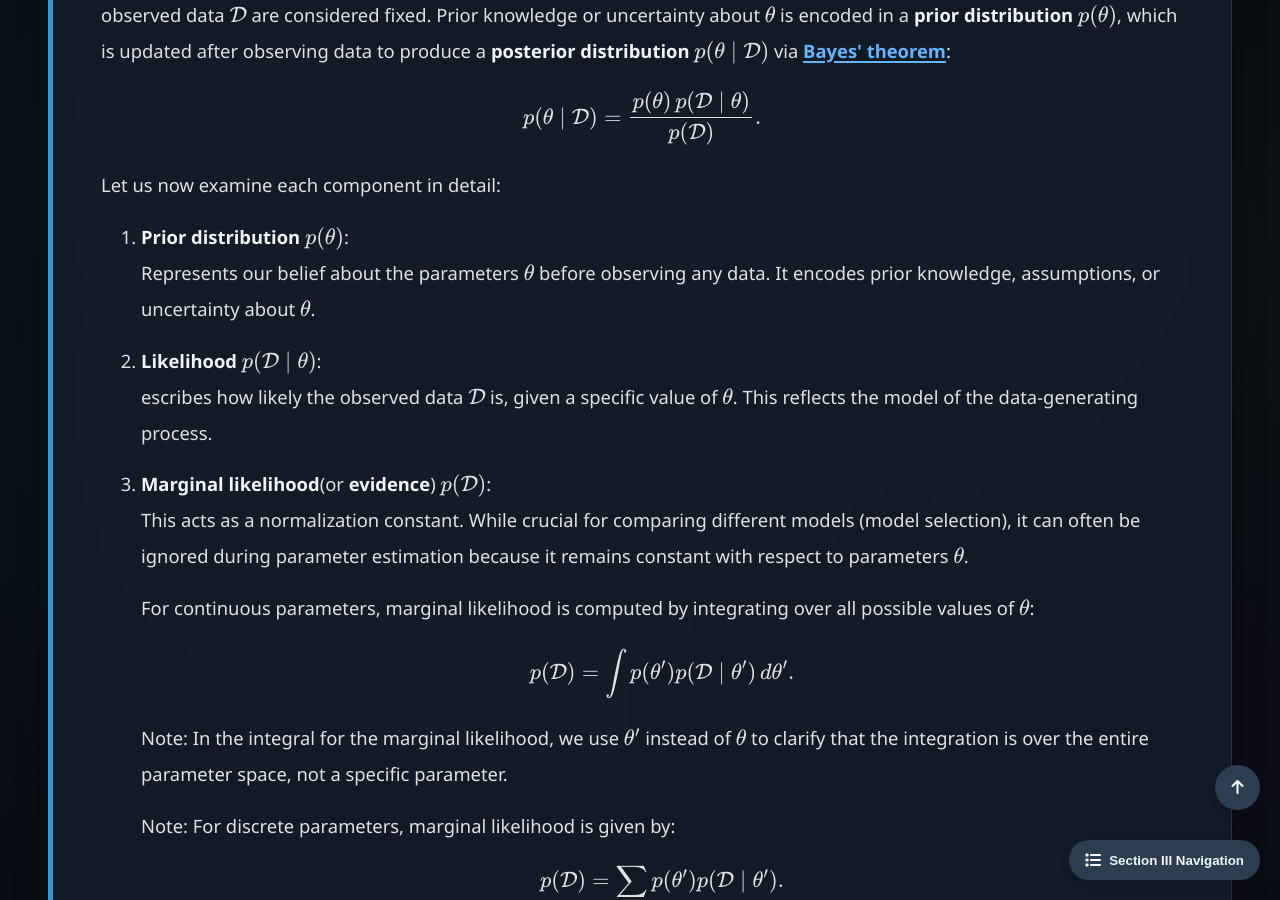
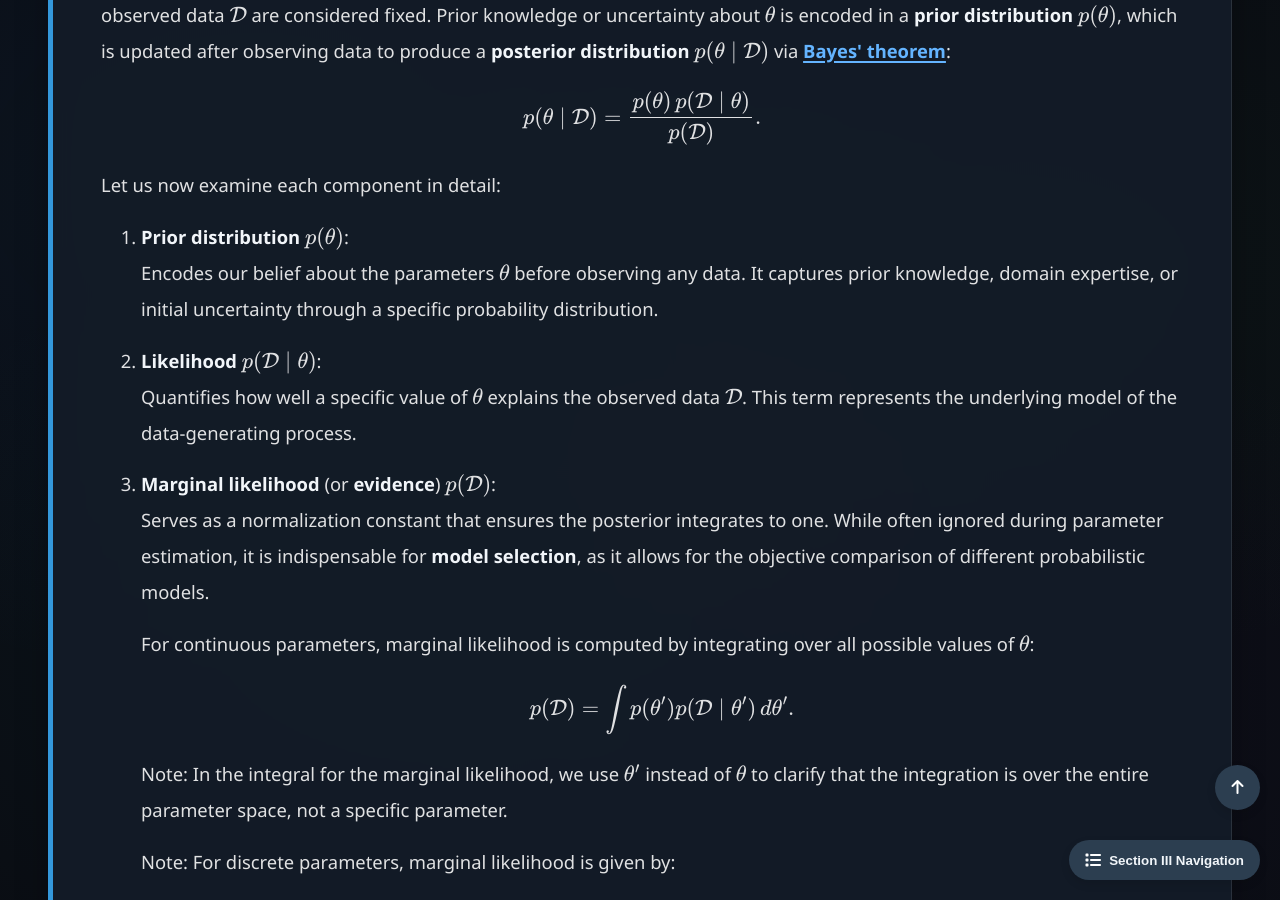
Before and after one commit to Yusukey01/yusukey01.github.io, a Jekyll site: the page built from Mathematics/Probability/bayesian.html, in a window 1280 px wide and 900 px high, scrolled down 1009 px. Built offline with Jekyll 4.4.1, drawn with Linux system fonts in a browser that asks for light colours.

Commit message:
revised explanations and style

```diff
--- a/Mathematics/Probability/bayesian.html
+++ b/Mathematics/Probability/bayesian.html
@@ -51,22 +51,23 @@ uses_python: false
                 <ol style="padding-left: 40px;">
                     <li><strong>Prior distribution</strong> \(p(\theta)\):<br>
                         <p>
-                            Represents our belief about the parameters \(\theta\) before observing any data.
-                            It encodes prior knowledge, assumptions, or uncertainty about \(\theta\).
+                            Encodes our belief about the parameters \(\theta\) before observing any data.
+                            It captures prior knowledge, domain expertise, or initial uncertainty through a specific probability distribution.
                         </p>
                     </li>
 
                     <li><strong>Likelihood</strong> \(p(\mathcal{D} \mid \theta)\):<br>
                         <p>
-                             escribes how likely the observed data \(\mathcal{D}\) is, given a specific value of \(\theta\).
-                            This reflects the model of the data-generating process.
+                            Quantifies how well a specific value of \(\theta\) explains the observed data \(\mathcal{D}\).
+                            This term represents the underlying model of the data-generating process.
                         </p>
                     </li>
 
-                    <li><strong>Marginal likelihood</strong>(or <strong>evidence</strong>) \(p(\mathcal{D})\):<br>
+                    <li><strong>Marginal likelihood</strong> (or <strong>evidence</strong>) \(p(\mathcal{D})\):<br>
                         <p>
-                            This acts as a normalization constant. While crucial for comparing different models (model selection),
-                            it can often be ignored during parameter estimation because it remains constant with respect to parameters \(\theta\).
+                            Serves as a normalization constant that ensures the posterior integrates to one.
+                            While often ignored during parameter estimation, it is indispensable for <strong>model selection</strong>,
+                            as it allows for the objective comparison of different probabilistic models.
                         </p>
                         <p>
                             For continuous parameters, marginal likelihood is computed by integrating over all possible values of \(\theta\):
```
